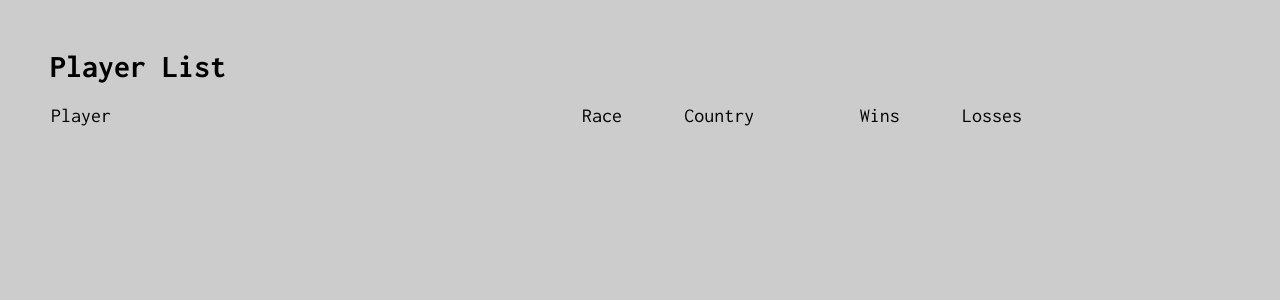
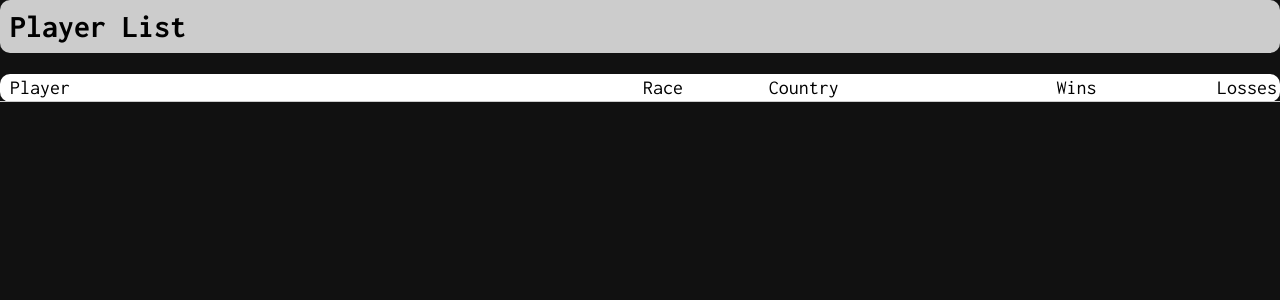
Before and after one commit to Zack-Tillotson/StarcraftLiquipediaScrape, a PHP site: page /player_list.php in a window 1280 px wide. Shown: the top 300 px of the page. Run offline with PHP 8.4, Linux system fonts and the light colour scheme; data that the repository does not hold is empty; some libraries are stand-ins or nearby versions.

Commit message:
Style added :]

```diff
--- /dev/null
+++ b/web/_header.php
@@ -0,0 +1,7 @@
+    <script src="//ajax.googleapis.com/ajax/libs/jquery/1.9.0/jquery.min.js"></script>
+    <script type="text/javascript" src="/resources/highcharts.js"></script>
+    <script src="graph.js"></script>
+    <script src="/resources/sorttable.js"></script>
+    <link href='http://fonts.googleapis.com/css?family=Inconsolata:400,700' rel='stylesheet' type='text/css'>
+    <link href="style.css" rel="stylesheet" type="text/css" />
+    <link href='http://fonts.googleapis.com/css?family=Nova+Square' rel='stylesheet' type='text/css'>
--- a/web/_player_detail_bio.php
+++ b/web/_player_detail_bio.php
@@ -7,5 +7,7 @@ curl_setopt($curl, CURLOPT_RETURNTRANSFER, true);
 $data_json = curl_exec($curl);
 $data = json_decode($data_json, true);
 ?>
-<div class="country">Country: <?php print $data[0]['country']; ?></div>
-<div class="race">Race: <?php print $data[0]['race']; ?></div>
+Player:
+<span class="name"><?php print $id; ?></span>
+<span class="country"><img src="resources/<?php print $data[0]['country']; ?>.png" height=20 /></span>
+<span class="race-icon <?php print $data[0]['race']; ?>"><?php print $data[0]['race']; ?></span>
--- a/web/_player_detail_games.php
+++ b/web/_player_detail_games.php
@@ -24,13 +24,13 @@ $data = json_decode($data_json, true);
       <td class="name">
         <span class="country"><img src="resources/<?php print $row["p2_country"]; ?>.png"></span>
         <span class="race race-icon <?php print $row["p2_race"]; ?>"><?php print $row["p2_race"]; ?></span>
-        <?php print $row["p2_name"]; ?>
+        <a href="player_detail.php?id=<?php print $row["p2_name"]; ?>"><?php print $row["p2_name"]; ?></a>
       </td>
     <?php } else { ?>
       <td class="name">
         <span class="country"><img src="resources/<?php print $row["p1_country"]; ?>.png"></span>
         <span class="race race-icon <?php print $row["p1_race"]; ?>"><?php print $row["p1_race"]; ?></span>
-        <?php print $row["p1_name"]; ?>
+        <a href="player_detail.php?id=<?php print $row["p1_name"]; ?>"><?php print $row["p1_name"]; ?></a>
       </td>
     <?php } ?>
       <td class="event"><?php print $row["event_id"]; ?></td>
--- a/web/_player_list.php
+++ b/web/_player_list.php
@@ -7,6 +7,7 @@ $curl = curl_init($url);
 curl_setopt($curl, CURLOPT_RETURNTRANSFER, true);
 $data_json = curl_exec($curl);
 $data = json_decode($data_json, true);
+$odd = true;
 ?>
 <table class="sortable">
   <thead>
@@ -20,12 +21,12 @@ $data = json_decode($data_json, true);
   </thead>
   <tbody>
 <?php foreach(array_slice($data, 0, $listSize) as $row) { ?>
-  <tr>
-    <td><a href="player_detail.php?id=<?php print $row['name']; ?>"><?php print $row["name"]; ?></a></td>
-    <td><span class="race-icon <?php print $row["race"]; ?>"><?php print $row["race"]; ?></span></td>
-    <td><img src="/resources/<?php print $row["country"]; ?>.png" /></td>
-    <td><?php print $row["win_count"]; ?></td>
-    <td><?php print $row["loss_count"]; ?></td>
+<tr <?php if($odd = !$odd) { ?>class="odd"<?php } ?>>
+    <td class="name"><a href="player_detail.php?id=<?php print $row['name']; ?>"><?php print $row["name"]; ?></a></td>
+    <td class=-"race"><span class="race-icon <?php print $row["race"]; ?>"><?php print $row["race"]; ?></span></td>
+    <td class="country"><img src="/resources/<?php print $row["country"]; ?>.png" /></td>
+    <td class="wins"><?php print $row["win_count"]; ?></td>
+    <td class="wins"><?php print $row["loss_count"]; ?></td>
 <?php } ?>
   </tbody>
 </table>
--- a/web/graph.js
+++ b/web/graph.js
@@ -96,9 +96,9 @@ function makeGraphRaceWinCountsOverTime(container, chartName, chartSubtitle, dat
           }]
       },
       colors: [
-          '#F2B8B8',
-          '#B8B8F2',
-          '#B8F2B8',
+          '#ccc',
+          '#ccc',
+          '#ccc',
           '#d81417',
           '#0099FF',
           '#2a9c3b'
--- a/web/player_list.php
+++ b/web/player_list.php
@@ -2,11 +2,7 @@
 ?>
 <html>
   <head>
-    <script src="//ajax.googleapis.com/ajax/libs/jquery/1.9.0/jquery.min.js"></script>
-    <script type="text/javascript" src="/resources/highcharts.js"></script>
-    <link href='http://fonts.googleapis.com/css?family=Inconsolata:400,700' rel='stylesheet' type='text/css'>
-    <link href="style.css" rel="stylesheet" type="text/css" />
-    <script src="/resources/sorttable.js"></script>
+    <?php include '_header.php'; ?>
     <?php include '_google_analytics.php'; ?>
   </head>
   <body>
--- a/web/style.css
+++ b/web/style.css
@@ -1,18 +1,52 @@
+
 body {
-  margin: 50px;
-  background-color: #ccc;
+  margin: 0px;
+  padding: 0px;
+  background-color: #111;
   font-family: 'Inconsolata', 'sans-serif'
 }
 
-#header {
-  width: 960px;
-  margin: auto;
-  background-image(url('.png'));
-  font-size: 48px;
+div#header {
+  background-image: url('/resources/top.png');
+  font-size: 50px;
+  height: 70px;
+  text-align: center;
+  padding-top: 10px;
+  font-family: 'Nova Square', cursive;
+  color: #ccc;
 }
+
+#header .links {
+  float: right;
+  margin-right: 20px;
+}
+
+div#header a:link {
+  text-decoration: none;
+  color: #ccc;
+}
+
+div#header a:visited {
+  text-decoration: none;
+  color: #ccc;
+}
+
+div#header a:hover {
+  text-decoration: none;
+  color: #eee;
+}
+
+div#body {
+  margin: 10px 50px;
+}
+
 .graph {
   margin-top: 25px;
   margin-bottom: 25px;
+}
+
+#graph1 {
+  text-align: center;
 }
 
 #graph2 {
@@ -36,6 +70,11 @@ body {
 table {
   border-collapse: collapse;
   font-size: 20px;
+  width: 100%;
+}
+
+table thead tr td {
+  border-bottom: solid 1px #ccc;
 }
 
 #games-list table tr td.win {
@@ -63,16 +102,47 @@ table {
   width: 20%;
 }
 
-#player-list {
-  margin: 15px auto;
+h1 {
+  background-color: #ccc;
+  padding: 10px;
+  border-radius: 10px;
 }
 
-#player-list table {
-  width: 90%
+h2 {
+  background-color: #555;
+  padding: 5px;
+  border-radius: 10px 10px 0 0;
+  color: #ccc;
+}
+
+#player-list,#games-list {
+  margin-top: 10px;
+  clear: both;
+  margin-left: auto;
+  margin-right: auto;
+  border-radius: 10px;
+  background-color: white;
+}
+
+#player-list,#games-list table thead {
+  font-weight: bold;
 }
 
 #player-list tr td.name {
-  width: 50%
+  width: 50%;
+  padding-left: 10px;
+}
+
+#player-list table td.wins {
+  text-align: right;
+}
+
+#player-list table td.losses {
+  text-align: right;
+}
+
+table td {
+  padding: 3px;
 }
 
 .race-icon {
@@ -80,8 +150,7 @@ table {
   height: 15px;
   border-radius: 4px;
   font-weight: bolder;
-  padding: 3px;
-  margin: 5px;
+  padding: 1px;
 }
 
 .race-icon.z {
@@ -98,6 +167,10 @@ table {
 
 .more-link {
   font-size: 15px;
+  float: right;
+  padding: 5px 10px;
+  background-color: #ccc;
+  border-radius: 8px;
 }
 
 .highcharts-container {
@@ -108,3 +181,17 @@ table {
 img.loading {
   border-radius: 15px;
 }
+
+.odd {
+  background-color: #ccc;
+}
+
+#about {
+  padding: 10px;
+  background-color: white;
+  font-size: 20px
+}
+
+#about .cc {
+  float: right;
+}
```
Also changed, not shown: web/index.php (+13 -13 lines), web/player_detail.php (+10 -10 lines), web/resources/loading.gif, web/resources/top.png (added).
